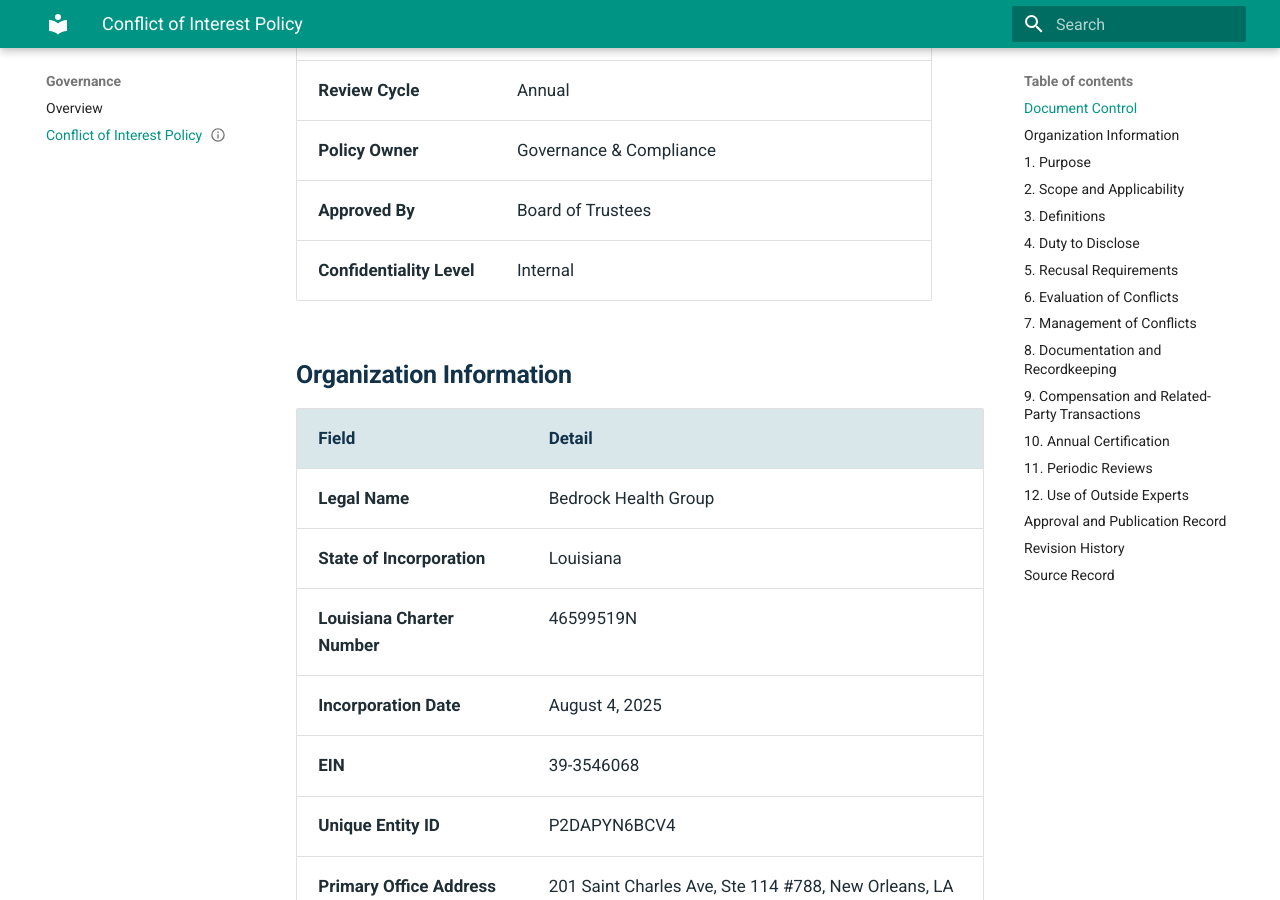
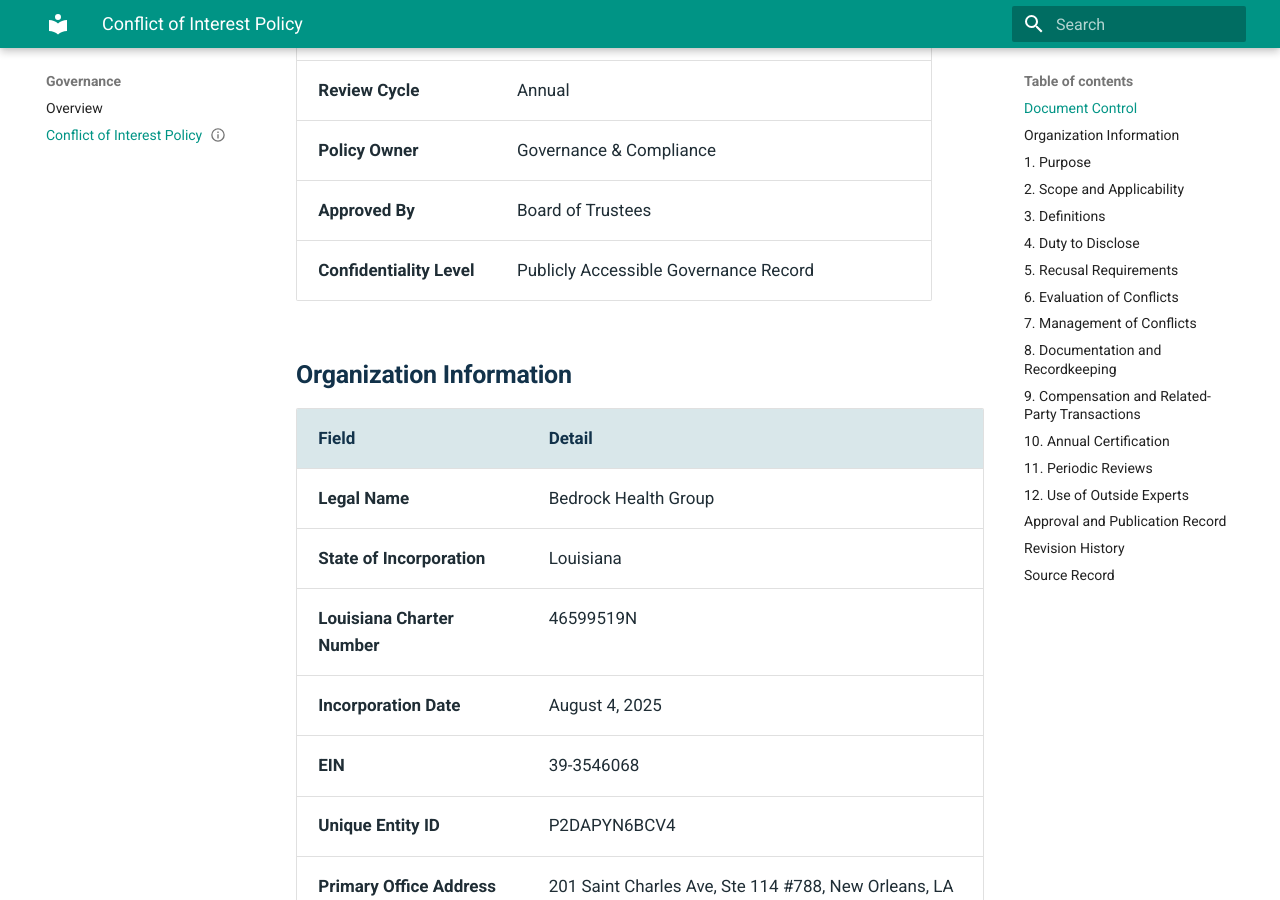
Before and after one commit to Bedrock-Health-Group/bedrock-internal-policy-library, an MkDocs documentation site: the page built from docs/governance/conflict-of-interest-policy.md, in a window 1280 px wide and 900 px high, scrolled down 699 px. Built offline with MkDocs 1.6.1 and Material for MkDocs 9.7.7, drawn with Linux system fonts in a browser that asks for light colours.

Commit message:
Update policy confidentiality level for public library

```diff
--- a/docs/governance/conflict-of-interest-policy.md
+++ b/docs/governance/conflict-of-interest-policy.md
@@ -10,7 +10,7 @@ policy_owner: "Governance & Compliance"
 approved_by: "Board of Trustees"
 approval_date: "2025-08-05"
 applies_to: "Trustees, officers, advisory members, committee members, key employees, contractors, subject-matter experts, and other individuals with governance, review, advisory, decision-making, or operational influence"
-confidentiality_level: "Internal"
+confidentiality_level: "Publicly Accessible Governance Record"
 source_document: "CONFLICT_OF_INTEREST.pdf"
 ---
 
@@ -30,7 +30,7 @@ source_document: "CONFLICT_OF_INTEREST.pdf"
 | **Review Cycle** | Annual |
 | **Policy Owner** | Governance & Compliance |
 | **Approved By** | Board of Trustees |
-| **Confidentiality Level** | Internal |
+| **Confidentiality Level** | Publicly Accessible Governance Record |
 
 ## Organization Information
 
```
